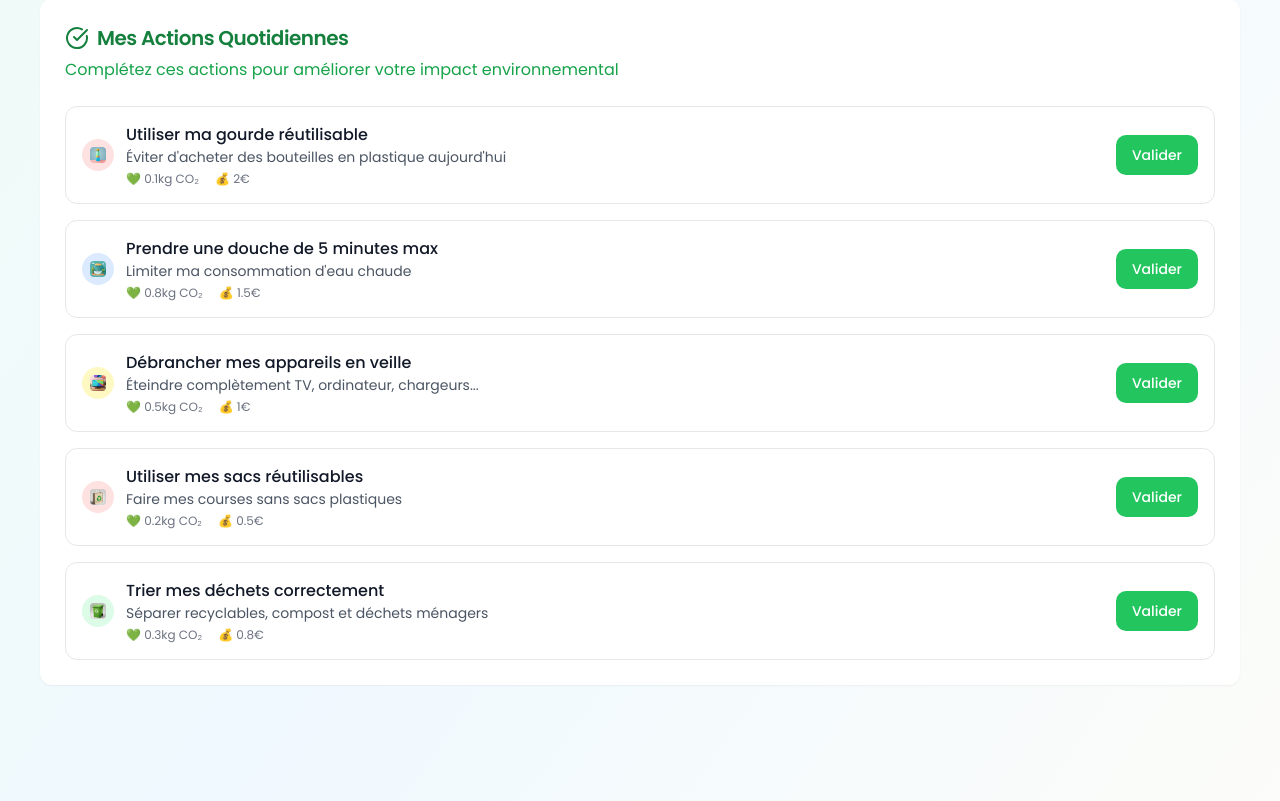
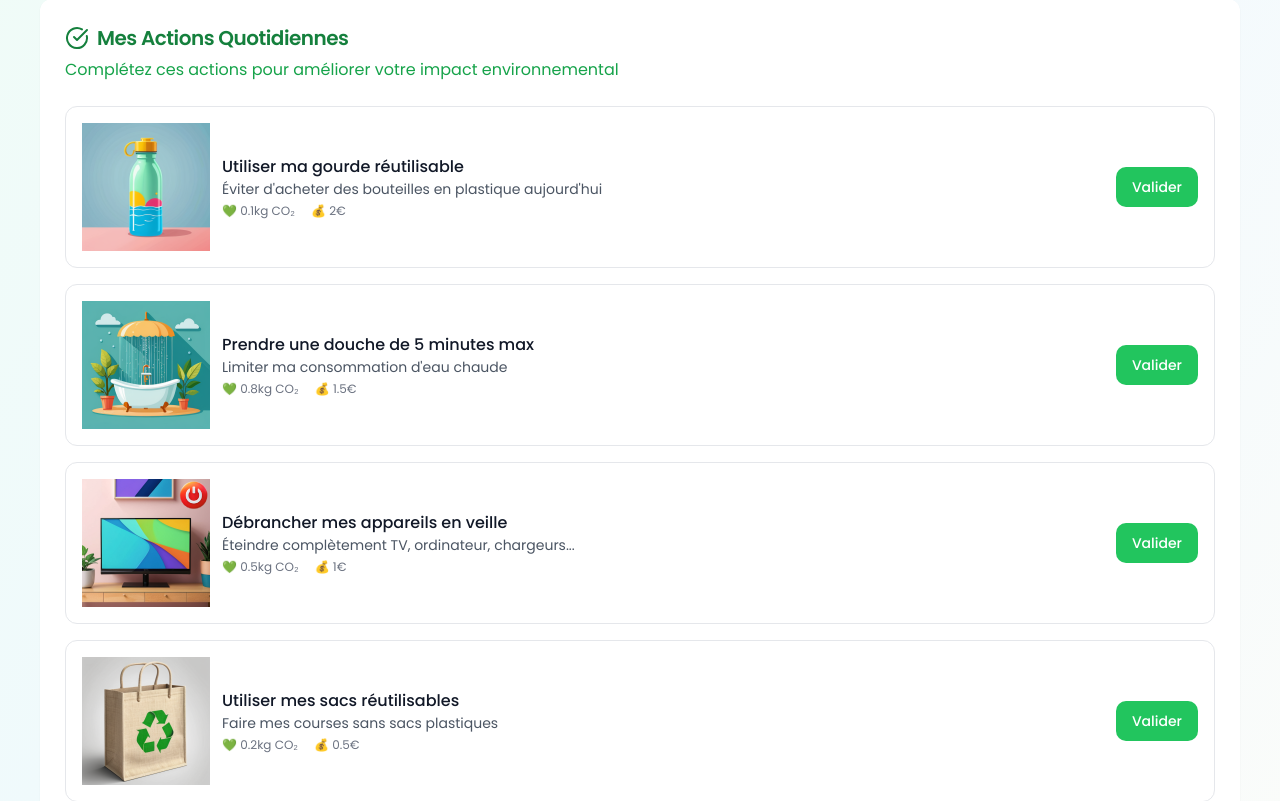
Before and after one commit to RemiDuquesnay/ecolife-quest-builder-60, a React (Vite) app: page / in a window 1280 px wide. Shown: the part 740-1541 px from the top of the page. Built offline with nearby package versions, Linux system fonts and the light colour scheme.

Commit message:
Fix: Daily action image size and background
- Set the daily action images to 128x128 pixels.
- Removed the rounded background from the images.

```diff
--- a/src/components/PersonalEcoTracker.tsx
+++ b/src/components/PersonalEcoTracker.tsx
@@ -145,7 +145,7 @@ const PersonalEcoTracker = () => {
         <img
           src="/lovable-uploads/bb418375-903a-4916-a337-626f64bcb44a.png"
           alt="Water bottle"
-          className="h-4 w-4 object-cover rounded"
+          className="h-32 w-32 object-cover"
         />
       );
     }
@@ -155,7 +155,7 @@ const PersonalEcoTracker = () => {
         <img
           src="/lovable-uploads/2c915ebe-8ced-4c78-aec9-5b332c618103.png"
           alt="Shower scene"
-          className="h-4 w-4 object-cover rounded"
+          className="h-32 w-32 object-cover"
         />
       );
     }
@@ -165,7 +165,7 @@ const PersonalEcoTracker = () => {
         <img
           src="/lovable-uploads/f61e13c0-e71c-4e88-8173-fd43fc72045c.png"
           alt="TV with power button"
-          className="h-4 w-4 object-cover rounded"
+          className="h-32 w-32 object-cover"
         />
       );
     }
@@ -175,7 +175,7 @@ const PersonalEcoTracker = () => {
         <img
           src="/lovable-uploads/39241fbd-ac8b-4210-b92c-65a3bf26552f.png"
           alt="Reusable bag"
-          className="h-4 w-4 object-cover rounded"
+          className="h-32 w-32 object-cover"
         />
       );
     }
@@ -185,7 +185,7 @@ const PersonalEcoTracker = () => {
         <img
           src="/lovable-uploads/61753b80-33b0-4d52-94ea-72afbfaff0a3.png"
           alt="Waste sorting"
-          className="h-4 w-4 object-cover rounded"
+          className="h-32 w-32 object-cover"
         />
       );
     }
@@ -195,7 +195,7 @@ const PersonalEcoTracker = () => {
       <img
         src="/lovable-uploads/bb418375-903a-4916-a337-626f64bcb44a.png"
         alt="Eco action"
-        className="h-4 w-4 object-cover rounded"
+        className="h-32 w-32 object-cover"
       />
     );
   };
@@ -327,7 +327,7 @@ const PersonalEcoTracker = () => {
               >
                 <div className="flex items-center justify-between">
                   <div className="flex items-center gap-3">
-                    <div className={`p-2 rounded-full ${getCategoryColor(action.category)}`}>
+                    <div className="flex-shrink-0">
                       {getCategoryIcon(action.category, action.title)}
                     </div>
                     <div>
```
